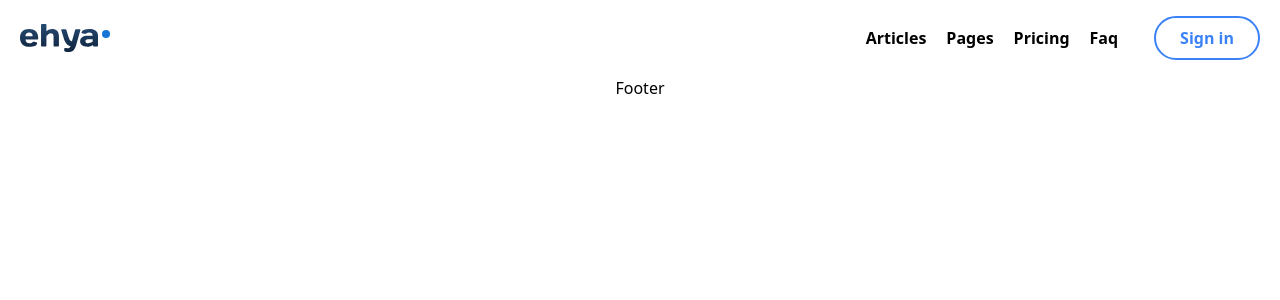
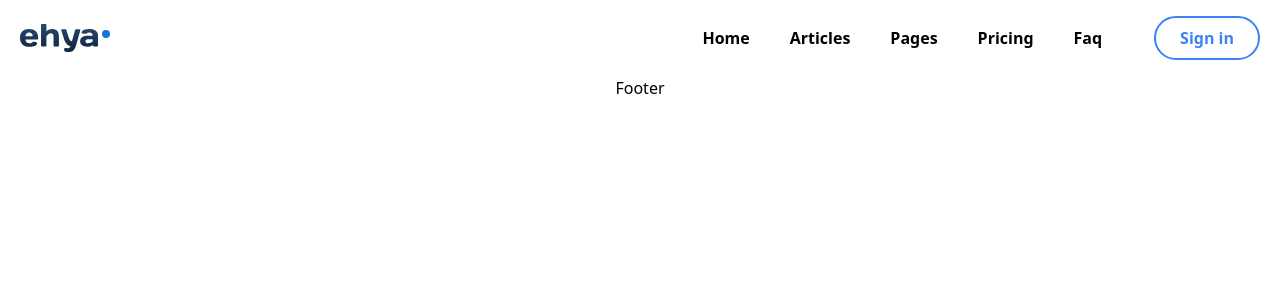
Before and after one commit to NV22112-abdullah/blog-project, a React (Create React App) app: page / in a window 1280 px wide. Shown: the top 300 px of the page. Built offline with nearby package versions, Linux system fonts and the light colour scheme.

Commit message:
CSS - 3 - Completed

```diff
--- a/src/components/Header.jsx
+++ b/src/components/Header.jsx
@@ -1,11 +1,19 @@
 import React from "react";
 import { images } from "../constants";
 
-const Navitem = () => {
+const navItemsInfo = [
+  {name: "Home"},
+  {name: "Articles"},
+  {name: "Pages"},
+  {name: "Pricing"},
+  {name: "Faq"},
+]
+
+const Navitem = ({name}) => {
 return(
   <li className="relative group">
     <a href="/" className="px-4 py-2">
-      Home
+      {name}
       </a>
       <span className="text-blue-500 absolute transition-all duration-500 font-bold right-0 top-0 group-hover:right-[90%] opacity-0 group-hover:opacity-100">
         /
@@ -21,20 +29,10 @@
        <img src={images.Logo} alt="logo" />
       </div>
       <div className="flex gap-x-9 items-center">
-       <ul className="flex gap-x-5 font-semibold">
-
-          <li>
-            <a href="/">Articles</a>
-          </li>
-          <li>
-            <a href="/">Pages</a>
-          </li>
-          <li>
-            <a href="/">Pricing</a>
-          </li>
-          <li>
-            <a href="/">Faq</a>
-          </li>
+       <ul className="flex gap-x-2 font-semibold">
+         {navItemsInfo.map((item) => (
+          <Navitem key={item.name} name={item.name} />
+         ))}
         </ul>
         <button className="border-2 border-blue-500 px-6 py-2 rounded-full text-blue-500 font-semibold hover:bg-blue-500 hover:text-white transition-all duration-300">Sign in</button>
       </div>
```
